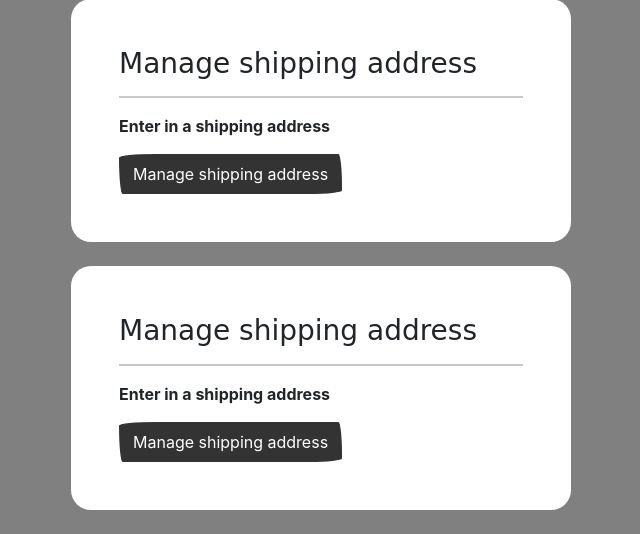
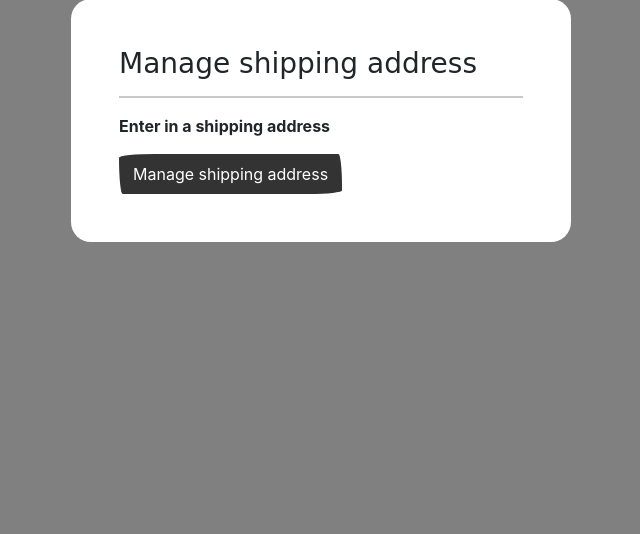
Before and after one commit to VinylSquad/DjangoVinylShop, a Django app: page /account/dashboard in a window 1280 px wide. Shown: the part 968-1502 px from the top of the page, without its empty margins (319-959 px from the left). After the commit the page ends 1210 px from the top, so only its background shows below. Run offline with Django 4.2, Linux system fonts and the light colour scheme; the visitor is signed in with stand-in values (Sample User, id 1); data comes from the database, SQL or seed files in the repository; some libraries are stand-ins or nearby versions; some web fonts are replaced.

```diff
--- a/DjangoVinylShop_project/account/templates/account/dashboard.html
+++ b/DjangoVinylShop_project/account/templates/account/dashboard.html
@@ -96,20 +96,7 @@
 
     <br>
 
-    <div class="container bg-white shadow-md p-5 form-layout">
 
-        <h3>Manage shipping address</h3>
-
-        <hr>
-
-        <p>Enter in a shipping address</p>
-
-        <a class="btn btn-primary navbar-btn text-white" type="button" href="{% url 'manage-shipping' %}"> Manage shipping address</a>
-
-
-    </div>
-
-    <br>
 
 
 
```
Also changed, not shown: DjangoVinylShop_project/store/templates/store/base.html (+13 -2 lines).
